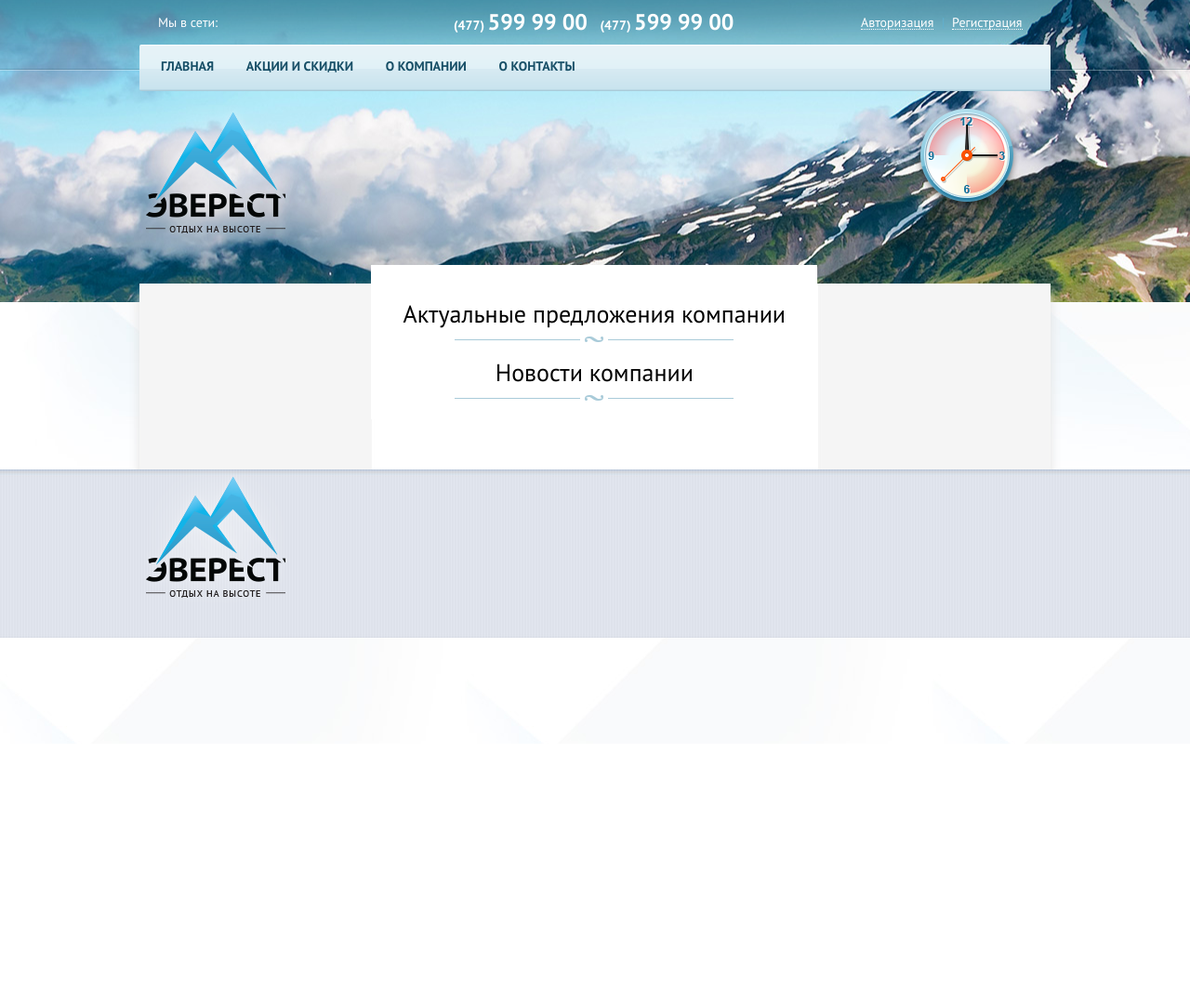
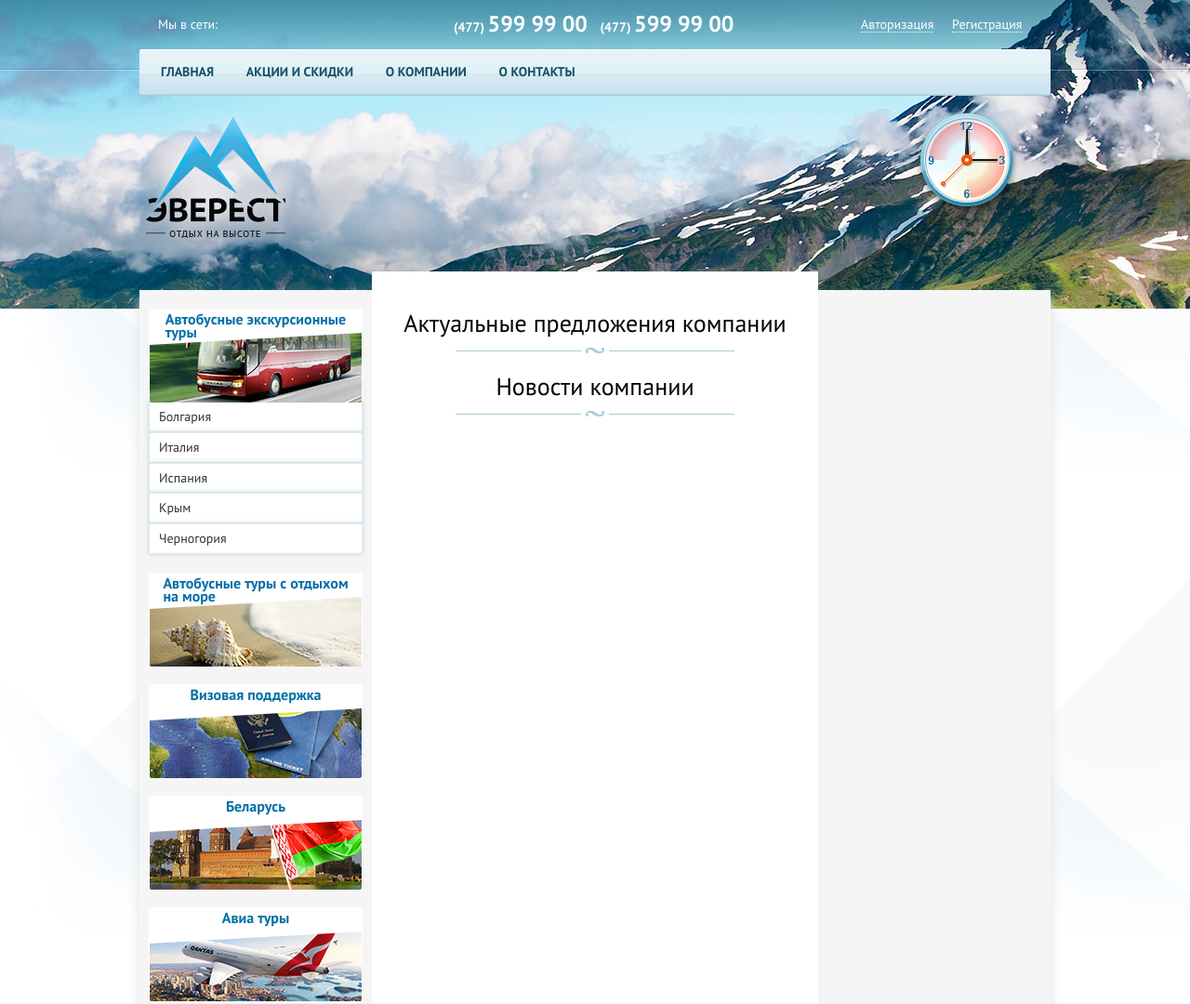
Before and after one commit to pettsoner/everest-markup, a plain HTML site: page index.html in a window 1280 px wide. Shown: the top 1080 px of the page at 93% size. Before the commit the page ends 800 px from the top, so only its background shows below. Drawn offline with Linux system fonts and the light colour scheme.

Commit message:
Разработка левого меню

```diff
--- a/css/main.css
+++ b/css/main.css
@@ -99,9 +99,11 @@ a img {
   box-sizing: border-box;
 }
 html {
-  font: 100%/1.2 'PT Sans', sans-serif;
+  font-size: 100%;
 }
 body {
+  line-height: 1.2;
+  font-family: 'PT Sans', sans-serif;
   min-width: 980px;
   background: url("../img/body-bg.jpg") repeat;
 }
@@ -155,25 +157,14 @@ a {
 }
 .col,
 .col-1-4,
-.col-2-4,
-.b-content,
-.b-header__social,
-.b-header__profile,
-.b-header__phones,
-.b-sidebar {
+.col-2-4 {
   display: inline-block;
-  vertical-align: top;
   padding: 0 10px;
 }
-.col-1-4,
-.b-header__social,
-.b-header__profile,
-.b-sidebar {
-  width: 245px;
+.col-1-4 {
+  width: 250px;
 }
-.col-2-4,
-.b-content,
-.b-header__phones {
+.col-2-4 {
   width: 480px;
 }
 .heading--xl {
@@ -202,6 +193,9 @@ a {
   font-size: 18px;
 }
 .b-content {
+  float: left;
+  width: 480px;
+  padding: 20px 10px 0;
   background: #fff;
   margin-top: -20px;
   padding-top: 40px;
@@ -217,6 +211,10 @@ a {
     --------------------------------------------- */
 /* Основная часть
     --------------------------------------------- */
+/* Иконки, телефоны, профиль
+    --------------------------------------------- */
+/* Логотип, часы
+    --------------------------------------------- */
 }
 .b-header__top {
   min-height: 76px;
@@ -224,13 +222,22 @@ a {
   color: #fff;
   font-size: 14px;
 }
+.b-header__main {
+  padding: 15px 0 0;
+}
 .b-header__social,
 .b-header__profile,
 .b-header__phones {
+  display: inline-block;
   vertical-align: middle;
   padding: 12px 20px;
 }
+.b-header__social,
+.b-header__profile {
+  width: 250px;
+}
 .b-header__phones {
+  width: 470px;
   text-align: center;
   font-weight: bold;
 }
@@ -238,7 +245,7 @@ a {
   display: inline-block;
   margin: 0 5px;
 }
-.b-header__phones b {
+.b-header__phones strong {
   font-size: 24px;
 }
 .b-header__profile {
@@ -255,9 +262,6 @@ a {
   left: -11px;
   top: 0;
 }
-.b-header__main {
-  padding: 15px 0 0;
-}
 .b-header__logo,
 .b-header__clock {
   width: 180px;
@@ -271,13 +275,77 @@ a {
 }
 .b-main {
   min-height: 200px;
+  margin-top: -20px;
+  padding-bottom: 20px;
   background: url("../img/b-main-bg.jpg") repeat-y;
-  margin-top: -20px;
   -webkit-box-shadow: 0 10px 12px #e1e1e1;
   box-shadow: 0 10px 12px #e1e1e1;
 }
+.b-menu__item {
+  font-size: 14px;
+}
+.b-menu__item a {
+  display: block;
+  padding: 7px 10px;
+  background: #fff;
+  color: #333;
+  -webkit-box-shadow: 0 0 5px #c1cfd5;
+  box-shadow: 0 0 5px #c1cfd5;
+  border: 1px solid #ddedf5;
+  -webkit-border-radius: 2px;
+  border-radius: 2px;
+}
+.b-menu__item a:hover {
+  background: -webkit-linear-gradient(top, #effbff, #daf2fa);
+  background: -moz-linear-gradient(top, #effbff, #daf2fa);
+  background: -o-linear-gradient(top, #effbff, #daf2fa);
+  background: -ms-linear-gradient(top, #effbff, #daf2fa);
+  background: linear-gradient(to bottom, #effbff, #daf2fa);
+}
+.b-services-menu__item + .b-services-menu__item {
+  margin-top: 20px;
+}
+.b-services-menu__link {
+  display: block;
+  position: relative;
+  width: 230px;
+  height: 100px;
+  font-weight: bold;
+  color: #006fa7;
+  border: 1px solid #fff;
+  -webkit-border-radius: 2px;
+  border-radius: 2px;
+  text-align: center;
+}
+.b-services-menu__link:before {
+  content: '';
+  position: absolute;
+  top: 0;
+  left: 0;
+  background: url("../img/b-services-menu__link.png") no-repeat;
+  height: 38px;
+  width: 100%;
+  z-index: 100;
+}
+.b-services-menu__link img {
+  position: absolute;
+  top: 0;
+  left: 0;
+  -webkit-border-radius: 2px;
+  border-radius: 2px;
+}
+.b-services-menu__link span {
+  display: inline-block;
+  padding: 3px 4px;
+  position: relative;
+  z-index: 120;
+  line-height: 0.9;
+  text-align: left;
+}
 .b-sidebar {
-  padding-top: 20px;
+  float: left;
+  width: 250px;
+  padding: 20px 10px 0;
 }
 .b-top-menu {
   height: 50px;
--- a/index.html
+++ b/index.html
@@ -33,8 +33,8 @@
                     </div>
 
                     <div class="b-header__phones">
-                        <span>(477) <b>599 99 00</b></span>
-                        <span>(477) <b>599 99 00</b></span>
+                        <span>(477) <strong>599 99 00</strong></span>
+                        <span>(477) <strong>599 99 00</strong></span>
                     </div>
 
                     <div class="b-header__profile">
@@ -71,7 +71,67 @@
     <!-- - - - - - - - - - - - - - - - - - - - - - - - - - - - - - - - - - - - - - - - -->
 
     <section class="b-main container">
+
         <aside class="b-sidebar">
+
+            <ul class="b-services-menu">
+                <li class="b-services-menu__item">
+                    <a href="#" class="b-services-menu__link">
+                        <img src="img/b-services-menu__image-1.jpg" class="b-services-menu__image">
+                        <span>Автобусные экскурсионные<br>туры</span>
+                    </a>
+
+                    <ul class="b-menu">
+                        <li class="b-menu__item"><a href="#">Болгария</a></li>
+                        <li class="b-menu__item"><a href="#">Италия</a></li>
+                        <li class="b-menu__item"><a href="#">Испания</a></li>
+                        <li class="b-menu__item"><a href="#">Крым</a></li>
+                        <li class="b-menu__item"><a href="#">Черногория</a></li>
+                    </ul>
+                </li>
+                <li class="b-services-menu__item">
+                    <a href="#" class="b-services-menu__link">
+                        <img src="img/b-services-menu__image-2.jpg" class="b-services-menu__image">
+                        <span>Автобусные туры с отдыхом<br>на море</span>
+                    </a>
+                </li>
+                <li class="b-services-menu__item">
+                    <a href="#" class="b-services-menu__link">
+                        <img src="img/b-services-menu__image-3.jpg" class="b-services-menu__image">
+                        <span>Визовая поддержка</span>
+                    </a>
+                </li>
+                <li class="b-services-menu__item">
+                    <a href="#" class="b-services-menu__link">
+                        <img src="img/b-services-menu__image-4.jpg" class="b-services-menu__image">
+                        <span>Беларусь</span>
+                    </a>
+                </li>
+                <li class="b-services-menu__item">
+                    <a href="#" class="b-services-menu__link">
+                        <img src="img/b-services-menu__image-5.jpg" class="b-services-menu__image">
+                        <span>Авиа туры</span>
+                    </a>
+                </li>
+                <li class="b-services-menu__item">
+                    <a href="#" class="b-services-menu__link">
+                        <img src="img/b-services-menu__image-6.jpg" class="b-services-menu__image">
+                        <span>Круизы</span>
+                    </a>
+                </li>
+                <li class="b-services-menu__item">
+                    <a href="#" class="b-services-menu__link">
+                        <img src="img/b-services-menu__image-7.jpg" class="b-services-menu__image">
+                        <span>Активный отдых</span>
+                    </a>
+                </li>
+                <li class="b-services-menu__item">
+                    <a href="#" class="b-services-menu__link">
+                        <img src="img/b-services-menu__image-8.jpg" class="b-services-menu__image">
+                        <span>Дополнительные услуги</span>
+                    </a>
+                </li>
+            </ul>
 
         </aside>
 
@@ -84,6 +144,7 @@
         <aside class="b-sidebar">
 
         </aside>
+
     </section>
 
     <!-- - - - - - - - - - - - - - - - - - - - - - - - - - - - - - - - - - - - - - - - -->
```
Also changed, not shown: css/main.min.css, img/b-services-menu__image-1.jpg (added), img/b-services-menu__image-2.jpg (added), img/b-services-menu__image-3.jpg (added), img/b-services-menu__image-4.jpg (added), img/b-services-menu__image-5.jpg (added), img/b-services-menu__image-6.jpg (added), img/b-services-menu__image-7.jpg (added), img/b-services-menu__image-8.jpg (added), img/b-services-menu__link.png (added).
